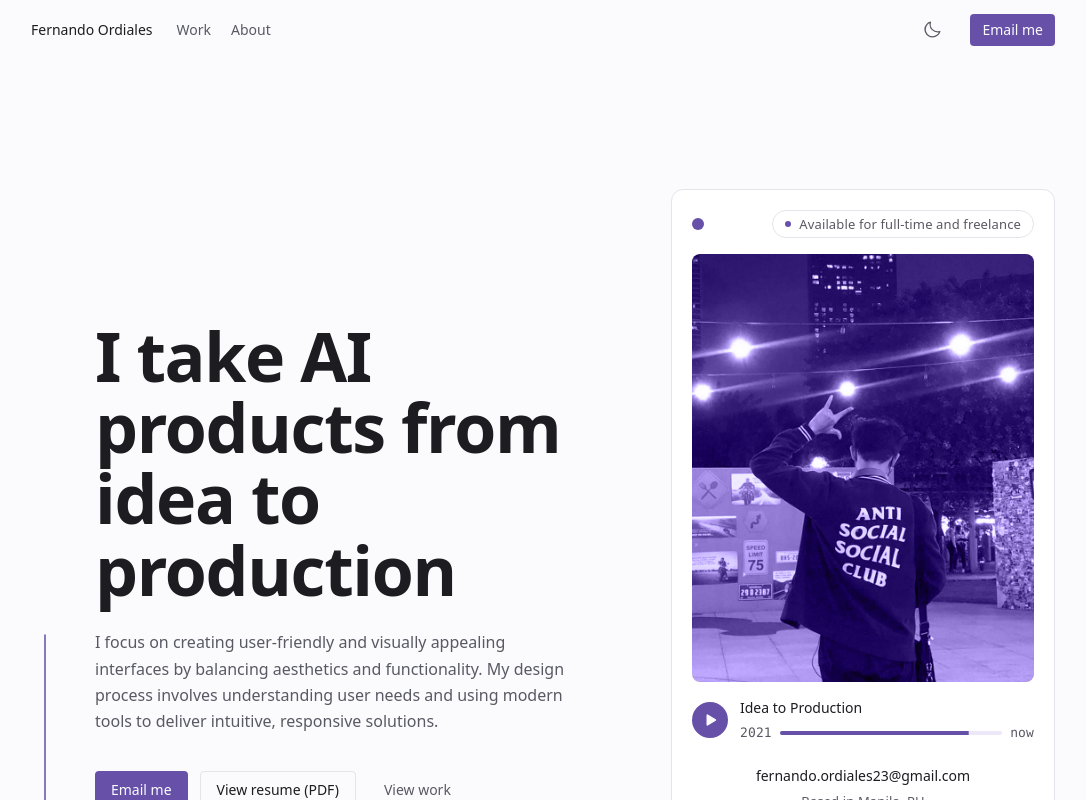
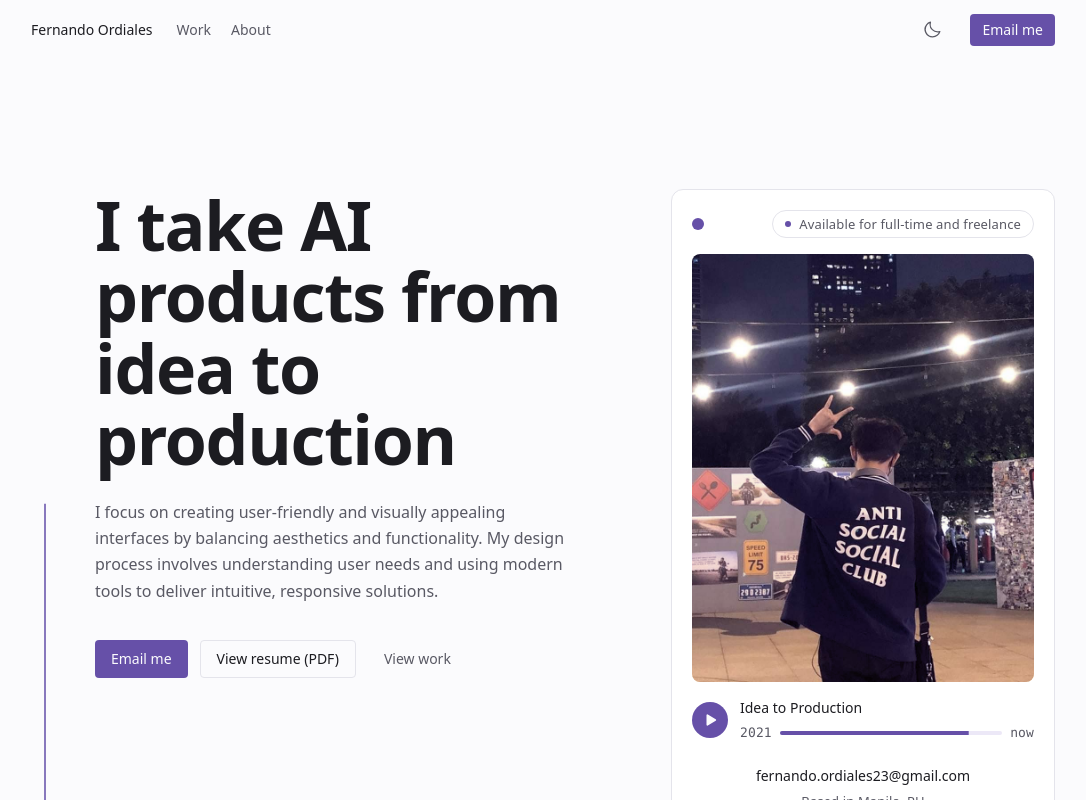
Before and after one commit to Liam-Moriarty/fernando-ordiales, a React (Vite) app in the folder apps/web/: page / in a window 1280 px wide. Shown: the top 800 px of the page, without its empty margins (97-1183 px from the left). Built offline with nearby package versions, Linux system fonts and the light colour scheme; a web font is replaced by a local one.

Commit message:
fix(web): top-align hero with the card and soften the photo tint to 25%

```diff
--- a/apps/web/src/sections/Hero.tsx
+++ b/apps/web/src/sections/Hero.tsx
@@ -26,7 +26,7 @@ export const Hero = () => {
       : enter(delay, duration);
 
   return (
-    <section className="grid items-center gap-10 py-20 sm:py-28 lg:grid-cols-[minmax(0,1fr)_minmax(0,24rem)] lg:py-32">
+    <section className="grid items-start gap-10 py-20 sm:py-28 lg:grid-cols-[minmax(0,1fr)_minmax(0,24rem)] lg:py-32">
       <div>
         <motion.h1
           {...at(0, 0.5)}
--- a/apps/web/src/style.css
+++ b/apps/web/src/style.css
@@ -116,6 +116,7 @@
     inset: 0;
     background-color: var(--color-accent);
     mix-blend-mode: color;
+    opacity: 0.25;
     pointer-events: none;
   }
 
```
